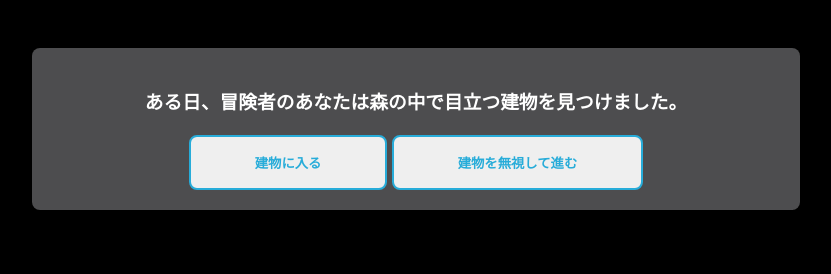
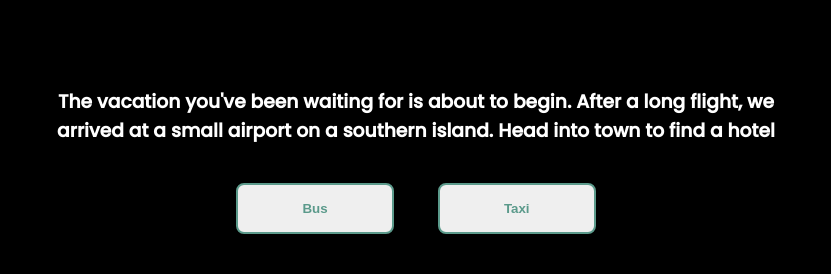
Before and after one commit to toal13/js-textgame, a plain HTML site: page index.html in a window 1280 px wide. Shown: the part 552-826 px from the top of the page, without its empty margins (224-1055 px from the left). Before the commit the page ends 800 px from the top, so only its background shows below. Drawn offline with Linux system fonts and the light colour scheme; some packages are replaced by stand-ins of ours; a script that the page names is missing.

Commit message:
changed scenario

```diff
--- a/main.js
+++ b/main.js
@@ -33,6 +33,12 @@ function renderScene() {
     btn1.textContent = scene.button1.text;
     btn2.textContent = scene.button2.text;
 
+    if (scene.hideButton2) {
+      btn2.style.display = "none";
+    } else {
+      btn2.style.display = "inline-block";
+    }
+
     /**
    * Event handler for the first button click.
    * Navigates to the next scene based on the provided scene index.
@@ -60,16 +66,13 @@ function renderScene() {
 function goToNextScene(sceneIndex) {
   activeSceneIndex = sceneIndex;
 
-
-
   // If the game ends, display an alert and interrupt the process.
   if (activeSceneIndex === -1) {
-
       Swal.fire("Game over!");
       return;
   }
 
-  localStorage.setItem("activeSceneIndex", activeSceneIndex);
+   localStorage.setItem("activeSceneIndex", activeSceneIndex);
 
   renderScene();
 }
--- a/story.js
+++ b/story.js
@@ -2,8 +2,8 @@
  * Gets the active scene index. If not stored in local storage, defaults to 0.
  * @type {number}
  */
- let activeSceneIndex = localStorage.getItem("activeSceneIndex") || 0;
-
+  let activeSceneIndex = localStorage.getItem("activeSceneIndex") || 0;
+  // let activeSceneIndex = 0;
 
 /**
  * Definition of a scene
@@ -24,33 +24,49 @@
  */
 const scenes = [
     {
-      image: "https://1.bp.blogspot.com/-83pWE4JxQxM/ViiOd_7nGTI/AAAAAAAADUg/yCJ8iAB-gMY/s1600/postapoc5.jpg",
-      text: "ある日、冒険者のあなたは森の中で目立つ建物を見つけました。",
-      button1: { text: "建物に入る", nextSceneIndex: 1 },
-      button2: { text: "建物を無視して進む", nextSceneIndex: 2 }
+      image: "https://images.unsplash.com/photo-1545460463-afdcfb3a3e53?q=80&w=2370&auto=format&fit=crop&ixlib=rb-4.0.3&ixid=M3wxMjA3fDB8MHxwaG90by1wYWdlfHx8fGVufDB8fHx8fA%3D%3D",
+      text: "The vacation you've been waiting for is about to begin. After a long flight, we arrived at a small airport on a southern island. Head into town to find a hotel",
+      button1: { text: "Bus", nextSceneIndex: 1},
+      button2: { text: "Taxi", nextSceneIndex: 4}
     },
     {
-    image: "https://images.unsplash.com/photo-1682695795557-17447f921f79?q=80&w=2370&auto=format&fit=crop&ixlib=rb-4.0.3&ixid=M3wxMjA3fDF8MHxwaG90by1wYWdlfHx8fGVufDB8fHx8fA%3D%3D",
-      text: "建物の中には古代の書物がたくさんあります",
-      button1: { text: "書物を読む", nextSceneIndex: 3 },
-      button2: { text: "建物を出る", nextSceneIndex: 4 }
+    image: "https://images.unsplash.com/photo-1656486579907-43cca750cb61?q=80&w=2370&auto=format&fit=crop&ixlib=rb-4.0.3&ixid=M3wxMjA3fDB8MHxwaG90by1wYWdlfHx8fGVufDB8fHx8fA%3D%3D",
+      text: "While you were on the bus, the bus broke down.",
+      button1: { text: "Waiting for the bus to be repaired", nextSceneIndex: 3 },
+      button2: { text: "Hitchhike", nextSceneIndex: 2 }
     },
     {
-      image: "",
-      text: "建物の中には何もありませんでした。森に戻ります。",
-      button1: { text: "次へ", nextSceneIndex: -1 },
-      button2: { text: "最初に戻る", nextSceneIndex: 0 }
+      image: "https://images.unsplash.com/photo-1582038715054-adba011b2da2?q=80&w=2370&auto=format&fit=crop&ixlib=rb-4.0.3&ixid=M3wxMjA3fDB8MHxwaG90by1wYWdlfHx8fGVufDB8fHx8fA%3D%3D",
+      text: "The person who gave me a ride was very kind. So the driver suggested",
+      button1: { text: "Have the driver take you to town to find a hotel", nextSceneIndex: 6 },
+      button2: { text: "Would you like to come to my house for dinner?", nextSceneIndex: 5 }
     },
     {
-       image: "",
-       text: "書物には古代の魔法の儀式が書かれています。あなたはそれを試してみます。。",
-       button1: { text: "儀式を試す", nextSceneIndex: 4 },
-       button2: { text: "建物を出る", nextSceneIndex: 4 }
+       image: "https://images.unsplash.com/photo-1454023492550-5696f8ff10e1?q=80&w=2374&auto=format&fit=crop&ixlib=rb-4.0.3&ixid=M3wxMjA3fDB8MHxwaG90by1wYWdlfHx8fGVufDB8fHx8fA%3D%3D",
+       text: "While we were waiting for the bus to be repaired, a herd of tigers came from the mountains.",
+       button1: { text: "Start over", nextSceneIndex: 0 },
+       button2: { text: "Start over", nextSceneIndex: 0 },
+       hideButton2: true
     },
     {
-       image: "",
-      text: "あなたは儀式を試し、不思議な力を手に入れました。冒険は続きます。",
-      button1: { text: "最初に戻る", nextSceneIndex: 0 },
-      button2: { text: "終了", nextSceneIndex: -1 } // -1 is the end of the game
-    }
+       image: "https://images.unsplash.com/photo-1694070781623-629e71966431?q=80&w=2531&auto=format&fit=crop&ixlib=rb-4.0.3&ixid=M3wxMjA3fDB8MHxwaG90by1wYWdlfHx8fGVufDB8fHx8fA%3D%3D",
+      text: "A stone fell from the mountain onto the only road on the island.",
+      button1: { text: "Start over", nextSceneIndex: 0 },
+      button2: { text: "The end", nextSceneIndex: -1 },
+    },
+    {
+      image: "https://images.unsplash.com/photo-1641116694964-58f5e37e25c9?q=80&w=2533&auto=format&fit=crop&ixlib=rb-4.0.3&ixid=M3wxMjA3fDB8MHxwaG90by1wYWdlfHx8fGVufDB8fHx8fA%3D%3D",
+     text: "The driver was actually the owner of the island. They let us stay at a hotel with a spectacular view, and during our stay, they took us on a tour of the island by helicopter and boat. It was like a dream.",
+     button1: { text: "Start over", nextSceneIndex: 0 },
+     button2: { text: "The end", nextSceneIndex: -1 },
+     hideButton2: true
+   },
+   {
+    image: "https://images.unsplash.com/photo-1682686581295-7364cabf5511?q=80&w=2370&auto=format&fit=crop&ixlib=rb-4.0.3&ixid=M3wxMjA3fDF8MHxwaG90by1wYWdlfHx8fGVufDB8fHx8fA%3D%3D",
+   text: "We managed to find a hotel and enjoyed our vacation by eating at local restaurants, scuba diving, and hiking.",
+   button1: { text: "Start over", nextSceneIndex: 0 },
+   button2: { text: "The end", nextSceneIndex: -1 },
+   hideButton2: true
+ }
+
   ];
--- a/style.css
+++ b/style.css
@@ -19,7 +19,7 @@ body {
 #game-container {
     text-align: center;
     padding: 20px 0;
-    background-color: rgb(77, 77, 79);
+    background-color: black;
     flex-wrap: nowrap;
     flex-direction: column;
     width: 60%;
@@ -27,27 +27,18 @@ body {
     border-radius: 8px;
 }
 
-/* #btn-1, #btn-2 {
-    height: 50px;
-    width: 140px;
-    border-radius: 5px;
-} */
-
 #btn-1, #btn-2 {
-	/* display: block; */
-	/* text-align: center; */
-	/* vertical-align: middle; */
-	/* text-decoration: none; */
-	/* width: 120px; */
-	margin: auto;
+	margin: 20px;
 	padding: 1rem 4rem;
 	font-weight: bold;
-	border: 2px solid #27acd9;
-	color: #27acd9;
+	border: 2px solid #5B9A8B;
+	color: #5B9A8B;
 	transition: 0.5s;
     border-radius:8px;
+
 }
+
 #btn-1:hover, #btn-2:hover {
 	color: #fff;
-	background: #27acd9;
+	background: #5B9A8B;
 }
```
